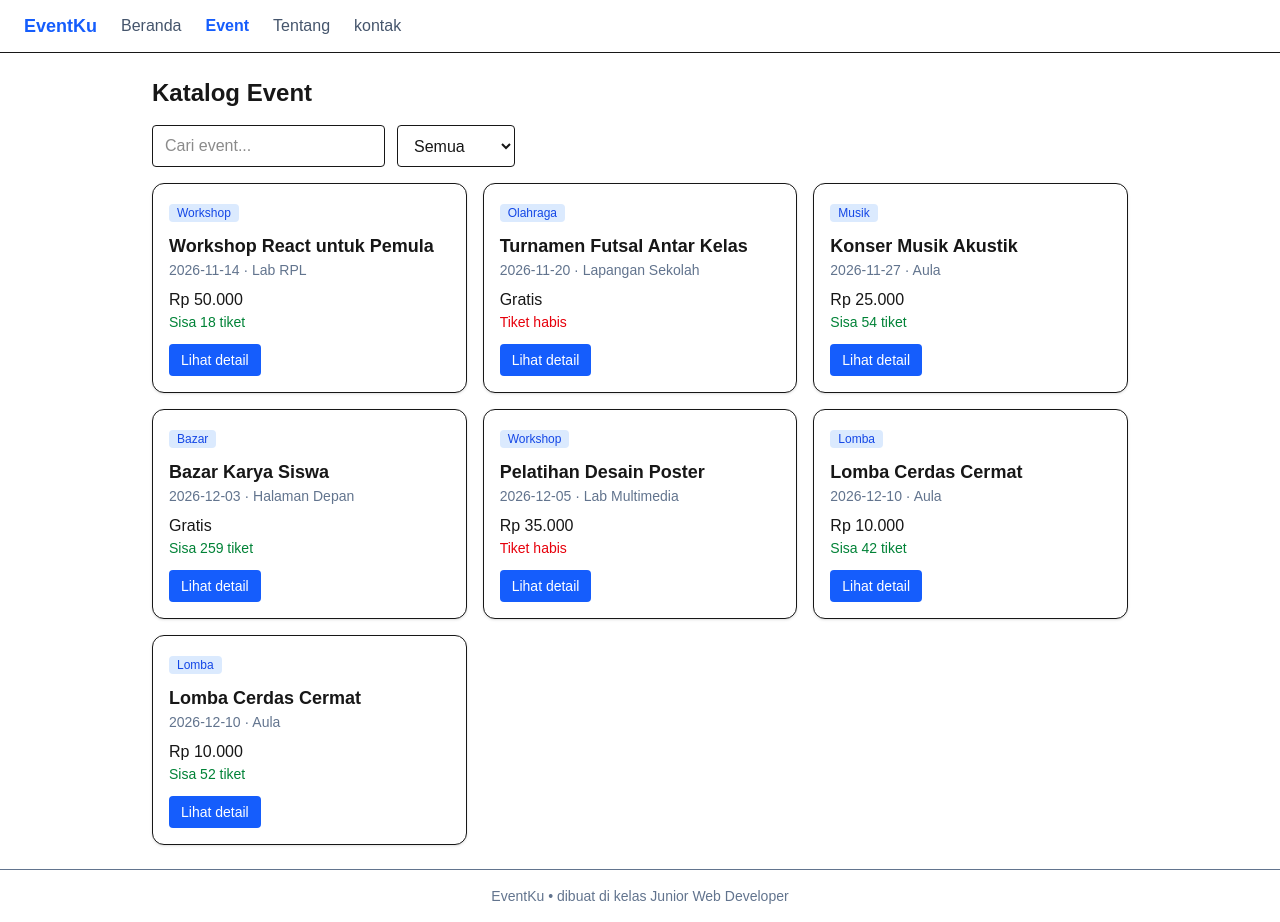
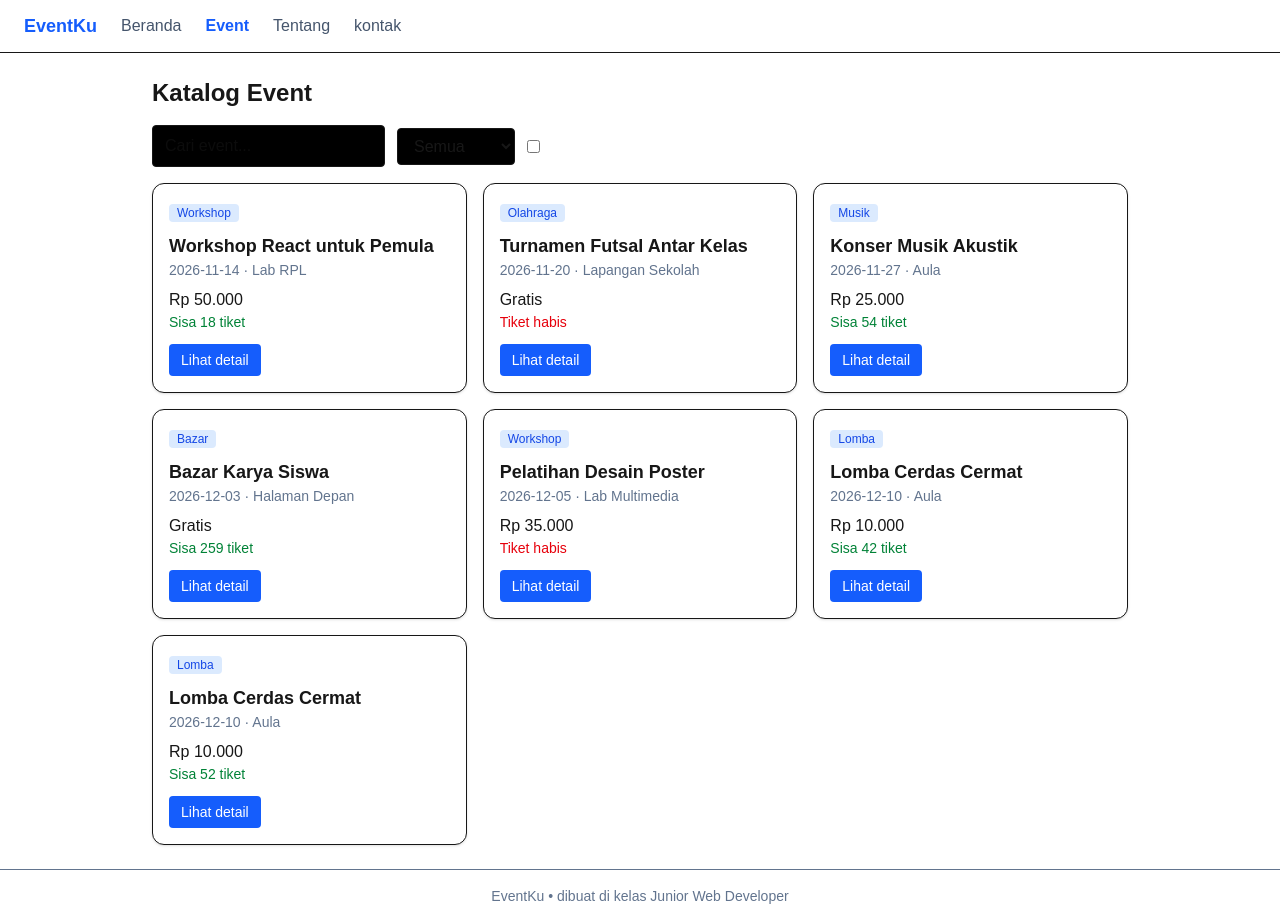
Before and after one commit to habibil1/Latihan-nextjs, a Next.js app: page /event in a window 1280 px wide. Built offline with nearby package versions, Linux system fonts and the light colour scheme.

Commit message:
Misi5 L6: membuat fitur checkbox untuk tiket tersedia dan tidak tersedia

```diff
--- a/components/KatalogInteraktif.tsx
+++ b/components/KatalogInteraktif.tsx
@@ -6,27 +6,32 @@ import KartuEvent from "./KartuEvent";
 export default function KatalogInteraktif({ events }: { events: Event[] }) {
   const [cari, setCari] = useState("");
   const [kategori, setKategori] = useState("Semua");
+  const [hanyaAda, setHanyaAda] = useState(false);
 
   const daftarKategori = ["Semua", ...new Set(events.map((e) => e.kategori))];
-  const hasil = events.filter(
-    (e) =>
-      e.judul.toLowerCase().includes(cari.toLowerCase()) &&
-      (kategori === "Semua" || e.kategori === kategori),
-  );
+
+  const hasil = events.filter((e) => {
+    const sisa = e.kuota - e.terisi;
+    const cocokCari = e.judul.toLowerCase().includes(cari.toLowerCase());
+    const cocokKategori = kategori === "Semua" || e.kategori === kategori;
+    const cocokTiket = !hanyaAda || sisa > 0;
+
+    return cocokCari && cocokKategori && cocokTiket;
+  });
 
   return (
     <div>
-      <div className="mb-4 flex flex-wrap gap-3">
+      <div className="mb-4 flex flex-wrap items-center gap-3">
         <input
           value={cari}
           onChange={(e) => setCari(e.target.value)}
           placeholder="Cari event..."
-          className="rounded border bg-white px-3 py-2"
+          className="rounded border bg-black px-3 py-2"
         />
         <select
           value={kategori}
           onChange={(e) => setKategori(e.target.value)}
-          className="rounded border bg-white px-3 py-2"
+          className="rounded border bg-black px-3 py-2"
         >
           {daftarKategori.map((k) => (
             <option key={k} value={k}>
@@ -34,7 +39,18 @@ export default function KatalogInteraktif({ events }: { events: Event[] }) {
             </option>
           ))}
         </select>
+
+        <label className="flex items-center gap-2 text-sm text-white select-none cursor-pointer">
+          <input
+            type="checkbox"
+            checked={hanyaAda}
+            onChange={(e) => setHanyaAda(e.target.checked)}
+            className="rounded border-slate-300"
+          />
+          Hanya yang masih ada tiket
+        </label>
       </div>
+
       {hasil.length === 0 ? (
         <p className="text-slate-500">Tidak ada event yang cocok.</p>
       ) : (
```
